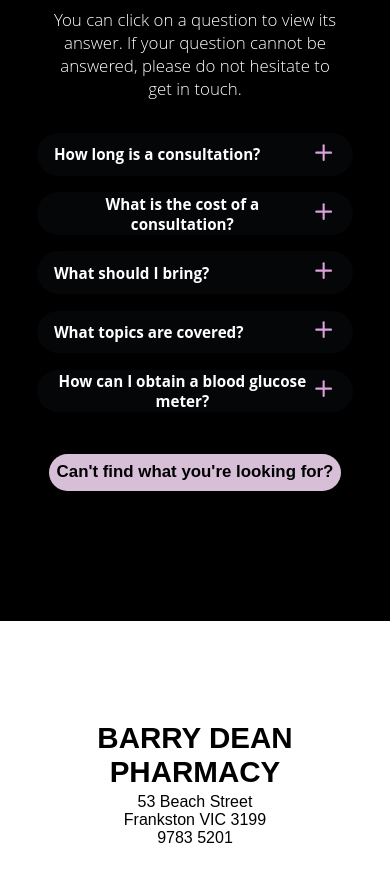
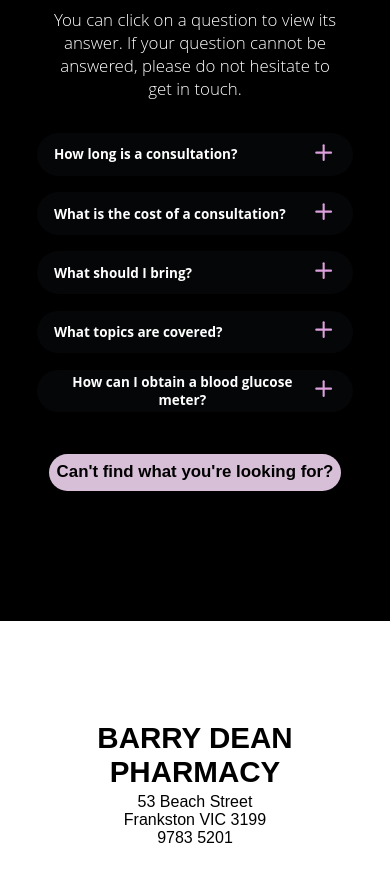
Before and after one commit to jackedwardbeard/01-Jane_Spence, a React (Create React App) app in the folder jane_spence/: page / in a window 390 px wide. Shown: the part 1805-2686 px from the top of the page. Built offline with nearby package versions, Linux system fonts and the light colour scheme; grey boxes are pictures that could not be loaded.

Commit message:
Slightly increased accordion question font size for Pixel XL phones.

```diff
--- a/jane_spence/src/components/Information/InformationComponents.js
+++ b/jane_spence/src/components/Information/InformationComponents.js
@@ -202,6 +202,10 @@ export const QuestionWrapper = styled.div`
         font-size: 1.8vh;
     }
 
+    @media screen and (max-width: 411px) and (min-height: 823px) {
+        font-size: 1.6vh;
+    }
+
     @media screen and (max-width: 375px) and (min-height: 812px) {
         font-size: 1.5vh;
     }
```
